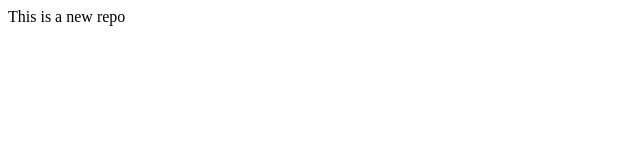
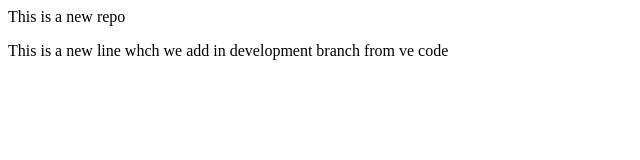
Before and after one commit to ArjunJain434/Localrepo, a plain HTML site: page index.html in a window 1280 px wide. Shown: the whole page, without its empty margins (0-640 px from the left). Drawn offline with Linux system fonts and the light colour scheme.

Commit message:
This is new branch

```diff
--- a/index.html
+++ b/index.html
@@ -1 +1,2 @@
 <p>This is a new repo</p>
+<p>This is a new line whch we add in development branch from ve code</p>
```
